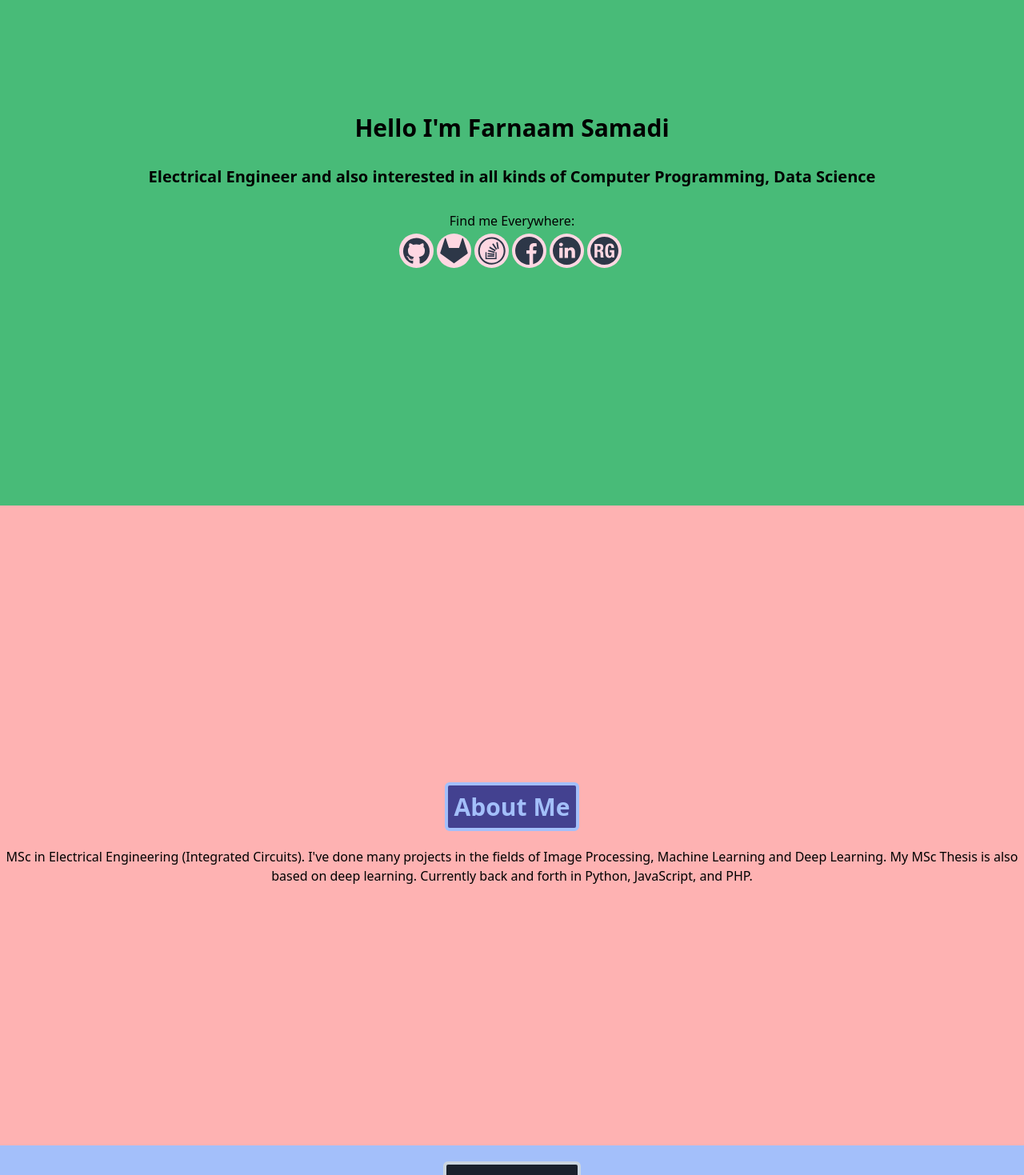
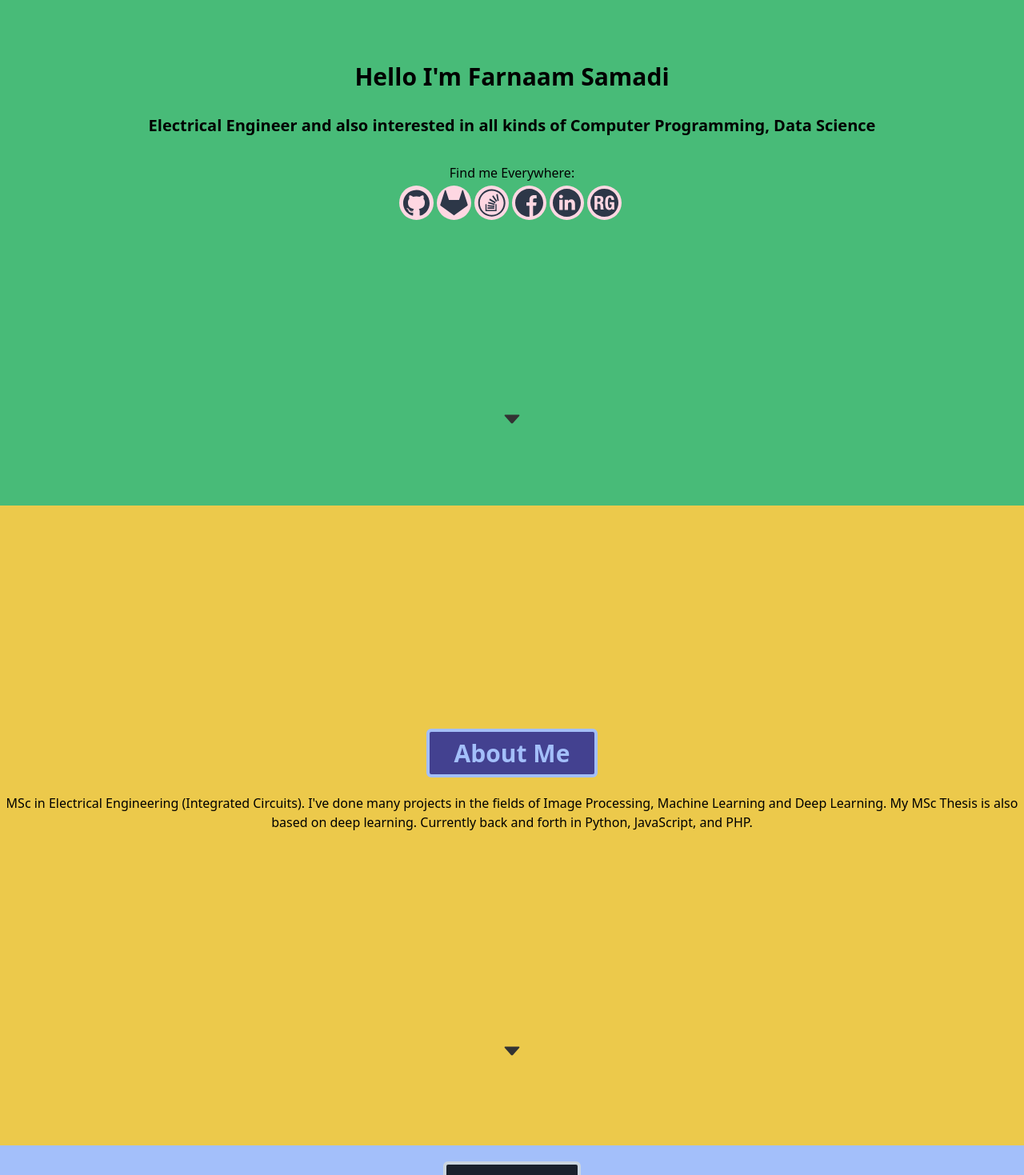
Before and after one commit to FarnaamSamadi/resume, a React (Create React App) app: page / in a window 1280 px wide. Shown: the part 200-1669 px from the top of the page at 80% size. Built offline with nearby package versions, Linux system fonts and the light colour scheme.

Commit message:
First releasable version

```diff
--- a/package.json
+++ b/package.json
@@ -10,7 +10,8 @@
     "bootstrap": "^4.4.1",
     "react": "^16.12.0",
     "react-dom": "^16.12.0",
-    "react-scripts": "3.4.0"
+    "react-scripts": "3.4.0",
+    "react-scroll": "^1.7.16"
   },
   "scripts": {
     "build:css": "postcss src/tailwind.css -o src/index.css",
--- a/src/components/about.jsx
+++ b/src/components/about.jsx
@@ -1,14 +1,35 @@
 import React from "react";
 import data from "../data.json";
+import { Link, Element } from "react-scroll";
+import iconFinder from "./icons/icons";
 
 const About = props => {
   const { about } = data;
   return (
-    <div className="full-page bg-red-300">
-      <h1 className="h1 text-indigo-300 bg-indigo-800 border-indigo-300">
-        About Me
-      </h1>
-      {about.explanation}
+    <div className="h-screen w-full bg-yellow-500">
+      <Element name="about" className="element" />
+      <div className="mx-auto container h-full flex flex-col justify-center items-center text-center">
+        <div
+          className="flex flex-col justify-center items-center"
+          style={{ flexGrow: 5 }}
+        >
+          <h1 className="h1 w-2/12 text-indigo-300 bg-indigo-800 border-indigo-300">
+            About Me
+          </h1>
+          {about.explanation}
+        </div>
+        <div style={{ flexGrow: 1 }}>
+          <Link
+            to="skills"
+            spy={true}
+            smooth={true}
+            offset={-30}
+            duration={300}
+          >
+            {iconFinder("down-arrow", 30, "#333")}
+          </Link>
+        </div>
+      </div>
     </div>
   );
 };
--- a/src/components/icons/icons.jsx
+++ b/src/components/icons/icons.jsx
@@ -327,6 +327,16 @@ export default function iconFinder(
         </svg>
       );
 
+    case "down-arrow":
+      return (
+        <svg width={size} height={size} viewBox="0 0 512 512">
+          <path
+            fill={color}
+            d="M98.9 184.7l1.8 2.1 136 156.5c4.6 5.3 11.5 8.6 19.2 8.6 7.7 0 14.6-3.4 19.2-8.6L411 187.1l2.3-2.6c1.7-2.5 2.7-5.5 2.7-8.7 0-8.7-7.4-15.8-16.6-15.8H112.6c-9.2 0-16.6 7.1-16.6 15.8 0 3.3 1.1 6.4 2.9 8.9z"
+          />
+        </svg>
+      );
+
     default:
       console.error("there is nothing to show");
       break;
--- a/src/components/introduction.jsx
+++ b/src/components/introduction.jsx
@@ -1,14 +1,18 @@
 import React, { Component } from "react";
+import { Link, Element } from "react-scroll";
 import SocialIcon from "./socialIcon";
 import data from "../data.json";
+import iconFinder from "./icons/icons";
 
 class Introduction extends Component {
   state = {};
   render() {
     const { title, subtitle, links } = data;
     return (
-      <div className="full-page bg-green-500">
-        <div className="mx-auto container">
+      <div className="h-screen w-full bg-green-500">
+        <Element name="intro" />
+        <div className="mx-auto h-full container flex flex-col justify-center items-center text-center">
+          <div className="flex flex-col justify-center" style={{ flexGrow: 5 }}>
             <h1 className="text-3xl rounded-lg p-2 font-bold mb-2">{title}</h1>
             <h2 className="text-xl p-2 font-semibold mb-5">{subtitle}</h2>
             <h3 className="m-1">Find me Everywhere:</h3>
@@ -18,6 +22,19 @@ class Introduction extends Component {
               ))}
             </div>
           </div>
+
+          <div style={{ flexGrow: 1 }}>
+            <Link
+              to="about"
+              spy={true}
+              smooth={true}
+              offset={-30}
+              duration={300}
+            >
+              {iconFinder("down-arrow", 30, "#333")}
+            </Link>
+          </div>
+        </div>
       </div>
     );
   }
--- a/src/components/navbar.jsx
+++ b/src/components/navbar.jsx
@@ -1,18 +1,31 @@
 import React from "react";
+import { Link } from "react-scroll";
 
 const Navbar = props => {
   return (
     <div className="sticky text-white bg-gray-800 flex flex-row justify-between w-full top-0">
       <div className="flex flex-row justify-start">
-        <a className="p-1" href="#">
-          Intro
-        </a>
-        <a className="p-1" href="#">
-          About
-        </a>
-        <a className="p-1" href="#">
-          Skills
-        </a>
+        <div className="p-1 cursor-pointer">
+          <Link to="intro" spy={true} smooth={true} offset={-30} duration={400}>
+            Intro
+          </Link>
+        </div>
+        <div className="p-1 cursor-pointer">
+          <Link to="about" spy={true} smooth={true} offset={-30} duration={400}>
+            About
+          </Link>
+        </div>
+        <div className="p-1 cursor-pointer">
+          <Link
+            to="skills"
+            spy={true}
+            smooth={true}
+            offset={-30}
+            duration={400}
+          >
+            Skills
+          </Link>
+        </div>
       </div>
       <div className="flex flex-row justify-end">
         {" "}
--- a/src/components/skill.jsx
+++ b/src/components/skill.jsx
@@ -1,4 +1,5 @@
 import React, { Component } from "react";
+import { Element } from "react-scroll";
 import SkillCard from "./skillCard";
 import Arrow from "./arrow";
 import data from "../data.json";
@@ -15,6 +16,7 @@ class Skill extends Component {
     return (
       <div>
         <div className="h-auto w-full mx-auto flex flex-col justify-center items-center text-center bg-indigo-300">
+          <Element name="skills" className="element" />
           <h1 className="h1 bg-gray-900 border-gray-400  text-gray-400">
             Skills Part
           </h1>
```
Also changed, not shown: src/icons/downarrow.png (added), 1 other file (tests, documents, lock files or other folders). Lines whose indentation alone changed are shown as unchanged.
